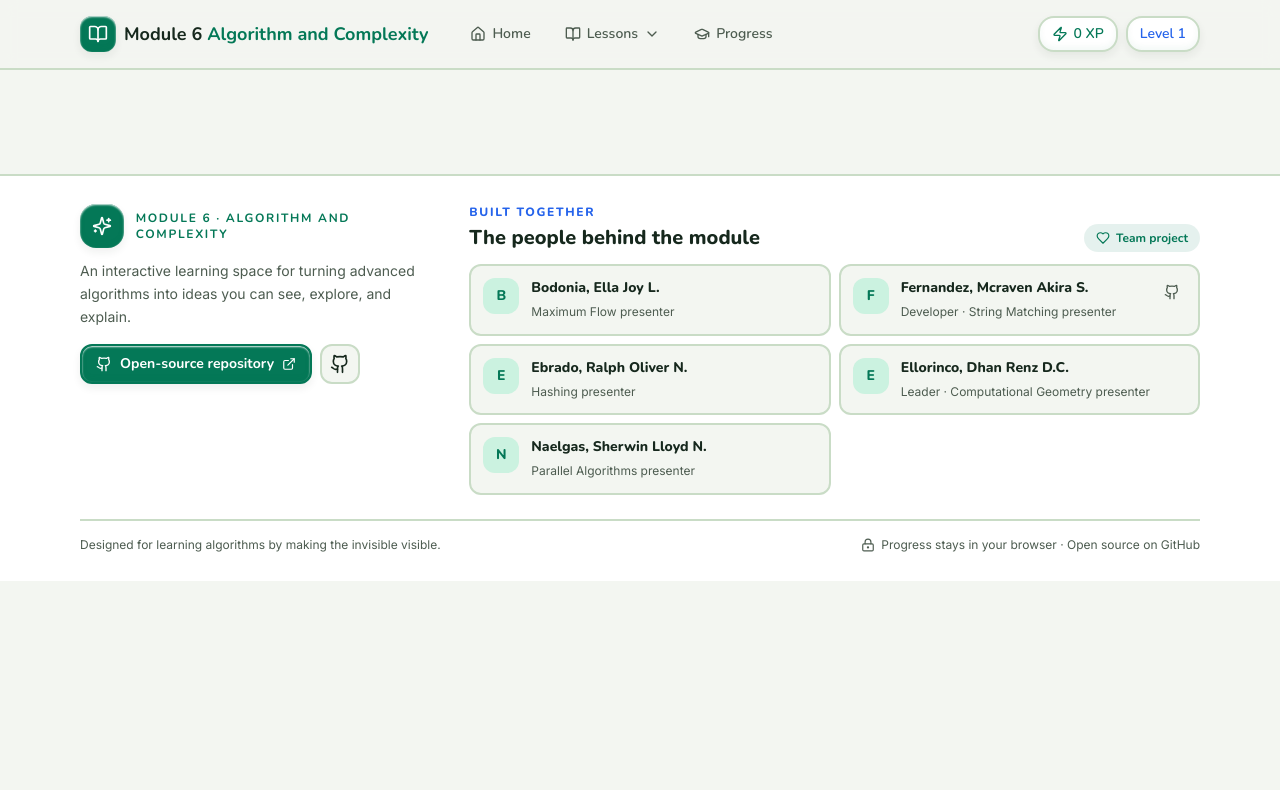
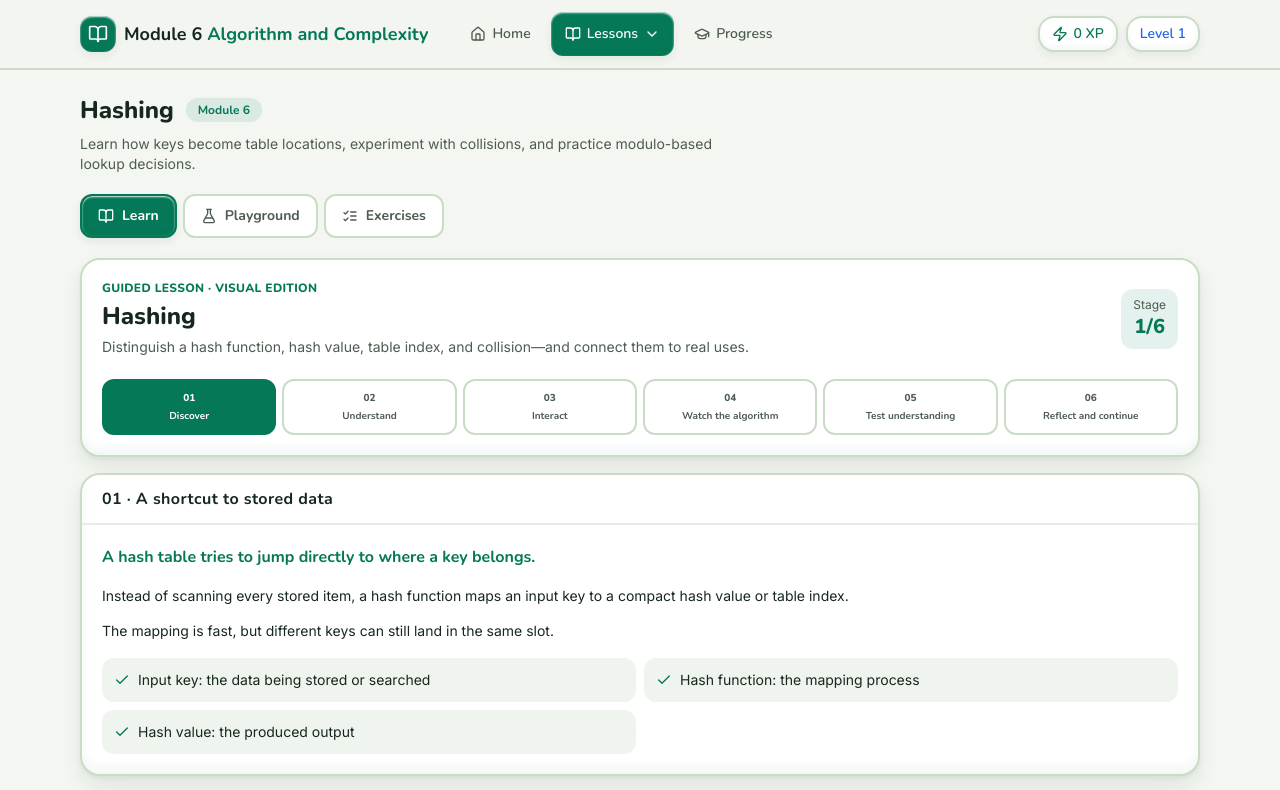
Before and after one commit to AkiraC0de/AlgoArcade, a React (Vite) app: page /hashing/learn in a window 1280 px wide. Shown: the top 790 px of the page. Built offline with nearby package versions, Linux system fonts and the light colour scheme.

Commit message:
Improved the routing experience

```diff
--- a/src/App.tsx
+++ b/src/App.tsx
@@ -1,5 +1,5 @@
 import { AnimatePresence, MotionConfig, motion } from "motion/react";
-import { BrowserRouter, Route, Routes, useLocation } from "react-router-dom";
+import { BrowserRouter, Navigate, Route, Routes, useLocation } from "react-router-dom";
 import { AppHeader } from "./components/AppHeader";
 import { SiteFooter } from "./components/SiteFooter";
 import { useGameStore } from "./state/gameStore";
@@ -25,12 +25,27 @@ function AnimatedRoutes() {
       >
         <Routes location={location}>
           <Route path="/" element={<Home />} />
-          <Route path="/strings" element={<StringsPage />} />
-          <Route path="/maxflow" element={<MaxFlowPage />} />
+          <Route path="/strings" element={<Navigate to="/strings/learn" replace />} />
+          <Route path="/strings/learn" element={<StringsPage />} />
+          <Route path="/strings/playground" element={<StringsPage />} />
+          <Route path="/strings/exercise" element={<StringsPage />} />
+          <Route path="/maxflow" element={<Navigate to="/maxflow/learn" replace />} />
+          <Route path="/maxflow/learn" element={<MaxFlowPage />} />
+          <Route path="/maxflow/playground" element={<MaxFlowPage />} />
+          <Route path="/maxflow/exercise" element={<MaxFlowPage />} />
           <Route path="/player" element={<PlayerPage />} />
-          <Route path="/hashing" element={<HashingPage />} />
-          <Route path="/geometry" element={<GeometryPage />} />
-          <Route path="/parallel" element={<ParallelPage />} />
+          <Route path="/hashing" element={<Navigate to="/hashing/learn" replace />} />
+          <Route path="/hashing/learn" element={<HashingPage />} />
+          <Route path="/hashing/playground" element={<HashingPage />} />
+          <Route path="/hashing/exercise" element={<HashingPage />} />
+          <Route path="/geometry" element={<Navigate to="/geometry/learn" replace />} />
+          <Route path="/geometry/learn" element={<GeometryPage />} />
+          <Route path="/geometry/playground" element={<GeometryPage />} />
+          <Route path="/geometry/exercise" element={<GeometryPage />} />
+          <Route path="/parallel" element={<Navigate to="/parallel/learn" replace />} />
+          <Route path="/parallel/learn" element={<ParallelPage />} />
+          <Route path="/parallel/playground" element={<ParallelPage />} />
+          <Route path="/parallel/exercise" element={<ParallelPage />} />
           <Route path="/module6" element={<Module6Page />} />
         </Routes>
       </motion.div>
--- a/src/components/AppHeader.tsx
+++ b/src/components/AppHeader.tsx
@@ -5,12 +5,14 @@ import { useGameStore } from "../state/gameStore";
 import { levelFor } from "../storage/schema";
 
 const LESSONS = [
-  { to: "/maxflow", label: "Maximum Flow", description: "Capacities, paths, and bottlenecks", Icon: Network },
-  { to: "/strings", label: "String Matching", description: "Search, compare, and shift", Icon: ScanSearch },
-  { to: "/hashing", label: "Hashing", description: "Keys, slots, and collisions", Icon: Hash },
-  { to: "/geometry", label: "Computational Geometry", description: "Coordinates, turns, and shapes", Icon: Triangle },
-  { to: "/parallel", label: "Parallel Algorithms", description: "Divide work across processors", Icon: GitBranch },
+  { to: "/maxflow/learn", base: "/maxflow", label: "Maximum Flow", description: "Capacities, paths, and bottlenecks", Icon: Network },
+  { to: "/strings/learn", base: "/strings", label: "String Matching", description: "Search, compare, and shift", Icon: ScanSearch },
+  { to: "/hashing/learn", base: "/hashing", label: "Hashing", description: "Keys, slots, and collisions", Icon: Hash },
+  { to: "/geometry/learn", base: "/geometry", label: "Computational Geometry", description: "Coordinates, turns, and shapes", Icon: Triangle },
+  { to: "/parallel/learn", base: "/parallel", label: "Parallel Algorithms", description: "Divide work across processors", Icon: GitBranch },
 ];
+
+const isLessonPath = (pathname: string, base: string) => pathname === base || pathname.startsWith(`${base}/`);
 
 export function AppHeader() {
   const data = useGameStore((s) => s.data);
@@ -18,7 +20,7 @@ export function AppHeader() {
   const level = levelFor(data.progress.xp);
   const [lessonsOpen, setLessonsOpen] = useState(false);
   const lessonsRef = useRef<HTMLDivElement>(null);
-  const lessonActive = LESSONS.some((lesson) => loc.pathname === lesson.to);
+  const lessonActive = LESSONS.some((lesson) => isLessonPath(loc.pathname, lesson.base));
 
   useEffect(() => {
     const closeOnOutsideClick = (event: MouseEvent) => {
@@ -76,8 +78,8 @@ export function AppHeader() {
                   <p className="text-xs uppercase tracking-wide text-primary font-display font-black">Module 6 lessons</p>
                   <p className="text-xs text-muted-fg mt-1">Learn, run, and practice each topic.</p>
                 </div>
-                {LESSONS.map(({ to, label, description, Icon }) => (
-                  <Link key={to} to={to} role="menuitem" onClick={() => setLessonsOpen(false)} className={`flex items-center gap-3 rounded-xl p-3 transition-colors ${loc.pathname === to ? "bg-primary/10" : "hover:bg-muted"}`}>
+                {LESSONS.map(({ to, base, label, description, Icon }) => (
+                  <Link key={to} to={to} role="menuitem" onClick={() => setLessonsOpen(false)} className={`flex items-center gap-3 rounded-xl p-3 transition-colors ${isLessonPath(loc.pathname, base) ? "bg-primary/10" : "hover:bg-muted"}`}>
                     <span className="flex h-9 w-9 items-center justify-center rounded-xl bg-primary/10 text-primary"><Icon className="w-4 h-4" aria-hidden /></span>
                     <span><span className="block font-display font-bold text-sm text-ink">{label}</span><span className="block text-xs text-muted-fg mt-0.5">{description}</span></span>
                   </Link>
--- a/src/components/TopicPageShell.tsx
+++ b/src/components/TopicPageShell.tsx
@@ -1,4 +1,5 @@
-import { useState } from "react";
+import { useMemo } from "react";
+import { Link, useLocation } from "react-router-dom";
 import { motion } from "motion/react";
 import { BookOpen, FlaskConical, ListChecks } from "lucide-react";
 import { Badge } from "./ui";
@@ -14,15 +15,23 @@ import type { TopicId } from "../data/module6Lessons";
 export type TopicPageTab = "learn" | "playground" | "exercises";
 
 export function TopicPageShell({ topic, title, description, playground }: { topic: TopicId; title: string; description: string; playground: React.ReactNode }) {
-  const [tab, setTab] = useState<TopicPageTab>("learn");
+  const location = useLocation();
+  const topicBase = `/${topic}`;
+  const currentTab = useMemo<TopicPageTab>(() => {
+    const suffix = location.pathname.slice(topicBase.length).replace(/^\//, "");
+    return suffix === "playground" || suffix === "exercise" ? suffix === "exercise" ? "exercises" : "playground" : "learn";
+  }, [location.pathname, topicBase]);
   const tabs = [
-    { id: "learn" as const, label: "Learn", Icon: BookOpen },
-    { id: "playground" as const, label: "Playground", Icon: FlaskConical },
-    { id: "exercises" as const, label: "Exercises", Icon: ListChecks },
+    { id: "learn" as const, label: "Learn", Icon: BookOpen, route: `${topicBase}/learn` },
+    { id: "playground" as const, label: "Playground", Icon: FlaskConical, route: `${topicBase}/playground` },
+    { id: "exercises" as const, label: "Exercises", Icon: ListChecks, route: `${topicBase}/exercise` },
   ];
+  const content = currentTab === "learn"
+    ? topic === "maxflow" ? <MaxFlowLesson /> : topic === "strings" ? <StringLesson /> : topic === "hashing" ? <HashingLesson /> : topic === "geometry" ? <GeometryLesson /> : topic === "parallel" ? <ParallelLesson /> : <TopicLesson topic={topic}/>
+    : currentTab === "playground" ? playground : <TopicExercises topic={topic}/>;
   return <div className="space-y-5">
     <div><div className="flex flex-wrap items-center gap-3"><h1 className="font-display font-black text-2xl text-ink">{title}</h1><Badge tone="text-primary bg-primary/10">Module 6</Badge></div><p className="text-muted-fg font-body text-sm max-w-2xl mt-2">{description}</p></div>
-    <div className="flex flex-wrap gap-1.5" role="tablist" aria-label={`${title} sections`}>{tabs.map(({id,label,Icon})=><button key={id} role="tab" aria-selected={tab===id} onClick={()=>setTab(id)} className={`inline-flex items-center gap-2 min-h-11 px-4 rounded-xl font-display font-bold text-sm cursor-pointer border-2 transition-colors ${tab===id?"bg-primary text-white border-primary shadow-clay-sm":"bg-card text-muted-fg border-line hover:border-primary/40"}`}><Icon className="w-4 h-4" aria-hidden/>{label}</button>)}</div>
-    <motion.div key={tab} initial={{opacity:0,y:8}} animate={{opacity:1,y:0}} transition={{duration:.16}} role="tabpanel">{tab === "learn" ? (topic === "maxflow" ? <MaxFlowLesson /> : topic === "strings" ? <StringLesson /> : topic === "hashing" ? <HashingLesson /> : topic === "geometry" ? <GeometryLesson /> : topic === "parallel" ? <ParallelLesson /> : <TopicLesson topic={topic}/>) : tab === "playground" ? playground : <TopicExercises topic={topic}/>}</motion.div>
+    <div className="flex flex-wrap gap-1.5" role="tablist" aria-label={`${title} sections`}>{tabs.map(({id,label,Icon,route})=><Link key={id} to={route} role="tab" aria-selected={currentTab===id} className={`inline-flex items-center gap-2 min-h-11 px-4 rounded-xl font-display font-bold text-sm cursor-pointer border-2 transition-colors ${currentTab===id?"bg-primary text-white border-primary shadow-clay-sm":"bg-card text-muted-fg border-line hover:border-primary/40"}`}><Icon className="w-4 h-4" aria-hidden/>{label}</Link>)}</div>
+    <motion.div key={location.pathname} initial={{opacity:0,y:8}} animate={{opacity:1,y:0}} transition={{duration:.16}} role="tabpanel">{content}</motion.div>
   </div>;
 }
--- a/src/pages/HomeRefactored.tsx
+++ b/src/pages/HomeRefactored.tsx
@@ -10,11 +10,11 @@ import { TopicGallery, type HomeTopic } from "../components/home/TopicGallery";
 import { TrophyPreview } from "../components/home/TrophyPreview";
 
 const TOPIC_DEFS = [
-  { id: "maxflow", name: "Maximum Flow", to: "/maxflow", summary: "Move capacity through a network", description: "Find paths, push bottlenecks, and understand why the residual graph matters.", Icon: Network, tone: "text-primary", surface: "bg-primary/10" },
-  { id: "strings", name: "String Matching", to: "/strings", summary: "Search smarter, not harder", description: "Compare Naive, Rabin–Karp, and Boyer–Moore with real character-level traces.", Icon: ScanSearch, tone: "text-accent", surface: "bg-accent/10" },
-  { id: "hashing", name: "Hashing", to: "/hashing", summary: "Turn keys into useful locations", description: "Watch characters become hash values, buckets, and collision decisions.", Icon: Hash, tone: "text-info", surface: "bg-info/10" },
-  { id: "geometry", name: "Computational Geometry", to: "/geometry", summary: "Make shapes computable", description: "Use coordinates, orientation, distance, and area to make geometric decisions.", Icon: Triangle, tone: "text-violet-700", surface: "bg-violet-100" },
-  { id: "parallel", name: "Parallel Algorithms", to: "/parallel", summary: "Coordinate many workers", description: "Divide work, respect dependencies, and combine partial results safely.", Icon: GitBranch, tone: "text-ok", surface: "bg-ok/10" },
+  { id: "maxflow", name: "Maximum Flow", to: "/maxflow/learn", summary: "Move capacity through a network", description: "Find paths, push bottlenecks, and understand why the residual graph matters.", Icon: Network, tone: "text-primary", surface: "bg-primary/10" },
+  { id: "strings", name: "String Matching", to: "/strings/learn", summary: "Search smarter, not harder", description: "Compare Naive, Rabin–Karp, and Boyer–Moore with real character-level traces.", Icon: ScanSearch, tone: "text-accent", surface: "bg-accent/10" },
+  { id: "hashing", name: "Hashing", to: "/hashing/learn", summary: "Turn keys into useful locations", description: "Watch characters become hash values, buckets, and collision decisions.", Icon: Hash, tone: "text-info", surface: "bg-info/10" },
+  { id: "geometry", name: "Computational Geometry", to: "/geometry/learn", summary: "Make shapes computable", description: "Use coordinates, orientation, distance, and area to make geometric decisions.", Icon: Triangle, tone: "text-violet-700", surface: "bg-violet-100" },
+  { id: "parallel", name: "Parallel Algorithms", to: "/parallel/learn", summary: "Coordinate many workers", description: "Divide work, respect dependencies, and combine partial results safely.", Icon: GitBranch, tone: "text-ok", surface: "bg-ok/10" },
 ] as const;
 
 function readLessonProgress(): Record<string, number> {
--- a/src/pages/Module6Page.tsx
+++ b/src/pages/Module6Page.tsx
@@ -1,5 +1,5 @@
 import { Navigate } from "react-router-dom";
 
 export default function Module6Page() {
-  return <Navigate to="/maxflow" replace />;
+  return <Navigate to="/maxflow/learn" replace />;
 }
--- a/src/pages/PlayerPage.tsx
+++ b/src/pages/PlayerPage.tsx
@@ -8,11 +8,11 @@ import { Button, Card } from "../components/ui";
 import { TOPIC_CHALLENGES } from "../data/topicChallenges";
 
 const TOPICS = [
-  { id: "maxflow", name: "Maximum Flow", Icon: Network, to: "/maxflow", tone: "primary", description: "Paths, capacities, and bottlenecks" },
-  { id: "strings", name: "String Matching", Icon: ScanSearch, to: "/strings", tone: "accent", description: "Compare, hash, and skip through text" },
-  { id: "hashing", name: "Hashing", Icon: Gem, to: "/hashing", tone: "info", description: "Keys, buckets, and collisions" },
-  { id: "geometry", name: "Computational Geometry", Icon: Target, to: "/geometry", tone: "violet", description: "Coordinates, turns, and shapes" },
-  { id: "parallel", name: "Parallel Algorithms", Icon: Zap, to: "/parallel", tone: "ok", description: "Divide work and combine results" },
+  { id: "maxflow", name: "Maximum Flow", Icon: Network, to: "/maxflow/learn", tone: "primary", description: "Paths, capacities, and bottlenecks" },
+  { id: "strings", name: "String Matching", Icon: ScanSearch, to: "/strings/learn", tone: "accent", description: "Compare, hash, and skip through text" },
+  { id: "hashing", name: "Hashing", Icon: Gem, to: "/hashing/learn", tone: "info", description: "Keys, buckets, and collisions" },
+  { id: "geometry", name: "Computational Geometry", Icon: Target, to: "/geometry/learn", tone: "violet", description: "Coordinates, turns, and shapes" },
+  { id: "parallel", name: "Parallel Algorithms", Icon: Zap, to: "/parallel/learn", tone: "ok", description: "Divide work and combine results" },
 ] as const;
 
 const toneStyles = {
--- a/src/pages/maxflow/MaxFlowChallenges.tsx
+++ b/src/pages/maxflow/MaxFlowChallenges.tsx
@@ -16,7 +16,7 @@ export function MaxFlowChallenges() {
       ))}
       <CompletionBanner
         world="maxflow"
-        onNext={() => nav("/strings")}
+        onNext={() => nav("/strings/learn")}
         nextLabel="Continue to String Matching"
       />
     </div>
--- a/src/pages/strings/StringsChallenges.tsx
+++ b/src/pages/strings/StringsChallenges.tsx
@@ -16,7 +16,7 @@ export function StringsChallenges() {
       ))}
       <CompletionBanner
         world="strings"
-        onNext={() => nav("/maxflow")}
+        onNext={() => nav("/maxflow/learn")}
         nextLabel="Continue to Maximum Flow"
       />
     </div>
```
Also changed, not shown: 1 other file (tests, documents, lock files or other folders).
